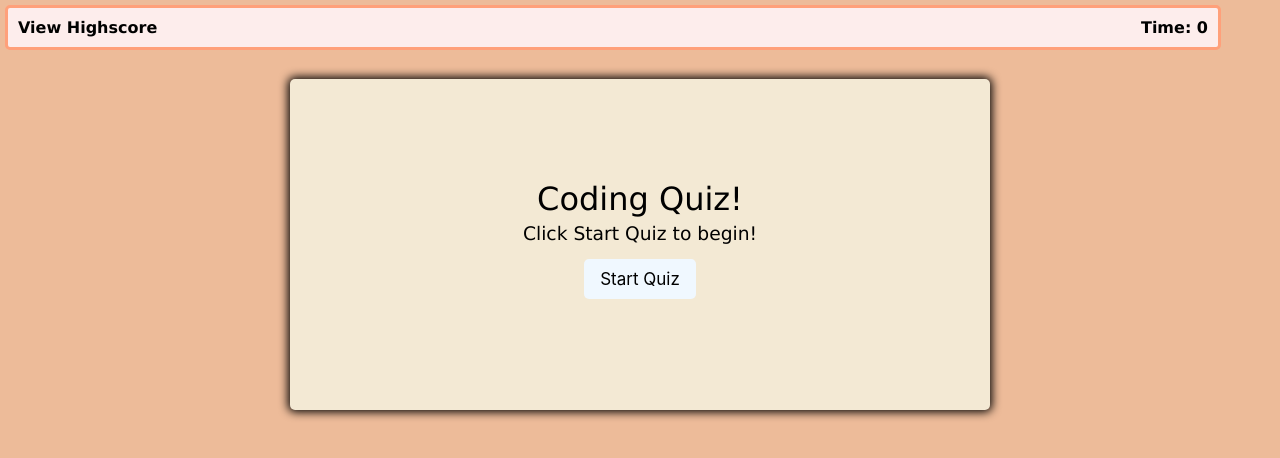
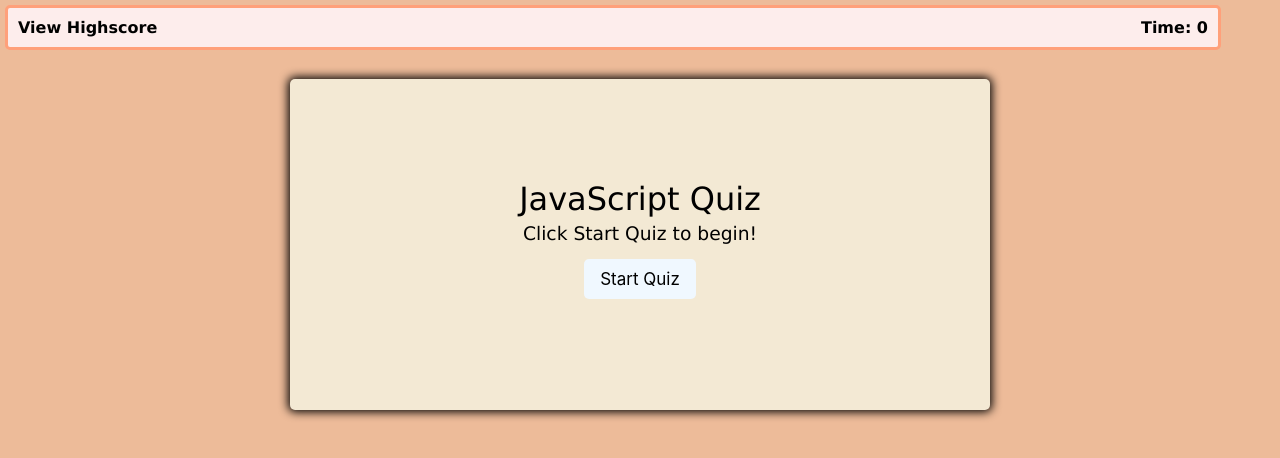
Before and after one commit to hadscloud/JavaScript-quiz, a plain HTML site: page index.html in a window 1280 px wide. Drawn offline with Linux system fonts and the light colour scheme.

Commit message:
updating html

```diff
--- a/index.html
+++ b/index.html
@@ -23,7 +23,7 @@
         <main>
             <div id="container">
                 <div id="quizBody">
-                    <h1>Coding Quiz!</h1>
+                    <h1>JavaScript Quiz</h1>
                     <h3>Click Start Quiz to begin!</h3>
                     <button onclick="start()">Start Quiz</button>
                 </div>
```
